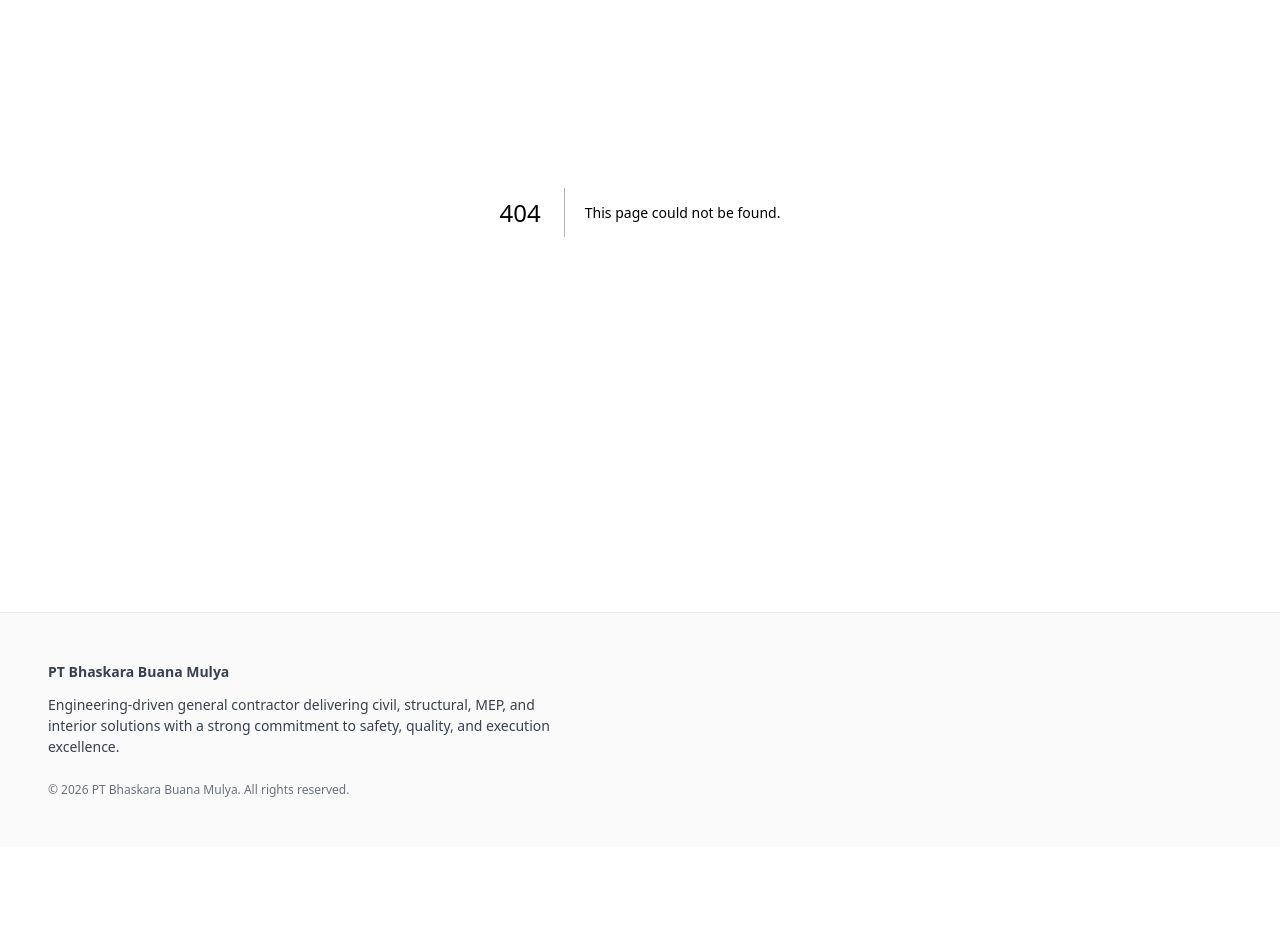
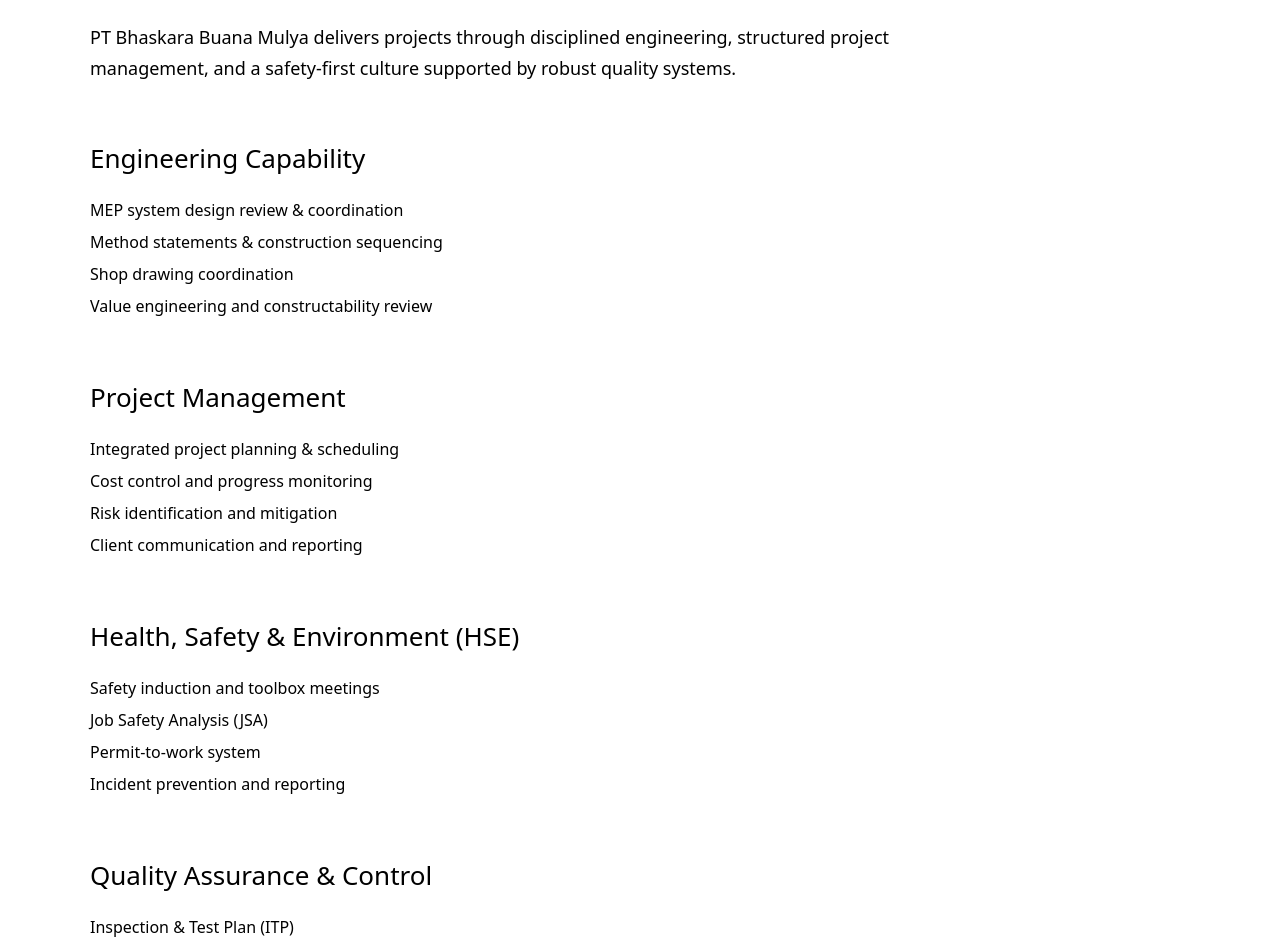
Before and after one commit to herlan-syihabudin/Bhaskara, a Next.js app: page /capabilities in a window 1280 px wide. Before the commit this address had no page. Shown: the part 260-1211 px from the top of the page. Before the commit the page ends 1107 px from the top, so only its background shows below. Built offline with nearby package versions, Linux system fonts and the light colour scheme.

Commit message:
Create page.tsx

```diff
--- /dev/null
+++ b/app/capabilities/page.tsx
@@ -0,0 +1,86 @@
+export default function CapabilitiesPage() {
+  return (
+    <section style={{ padding: "96px 48px" }}>
+      <div style={{ maxWidth: 1100, margin: "0 auto" }}>
+        <p style={{ fontSize: 12, letterSpacing: "0.2em", color: "#6b7280" }}>
+          CAPABILITIES
+        </p>
+
+        <h1 style={{ fontSize: 40, marginTop: 16 }}>
+          Engineering, Safety, and Execution Excellence
+        </h1>
+
+        <p style={{ marginTop: 20, fontSize: 18, lineHeight: 1.7, maxWidth: 800 }}>
+          PT Bhaskara Buana Mulya delivers projects through disciplined engineering,
+          structured project management, and a safety-first culture supported by
+          robust quality systems.
+        </p>
+
+        {/* ENGINEERING */}
+        <Section
+          title="Engineering Capability"
+          items={[
+            "MEP system design review & coordination",
+            "Method statements & construction sequencing",
+            "Shop drawing coordination",
+            "Value engineering and constructability review",
+          ]}
+        />
+
+        {/* PROJECT MANAGEMENT */}
+        <Section
+          title="Project Management"
+          items={[
+            "Integrated project planning & scheduling",
+            "Cost control and progress monitoring",
+            "Risk identification and mitigation",
+            "Client communication and reporting",
+          ]}
+        />
+
+        {/* HSE */}
+        <Section
+          title="Health, Safety & Environment (HSE)"
+          items={[
+            "Safety induction and toolbox meetings",
+            "Job Safety Analysis (JSA)",
+            "Permit-to-work system",
+            "Incident prevention and reporting",
+          ]}
+        />
+
+        {/* QUALITY */}
+        <Section
+          title="Quality Assurance & Control"
+          items={[
+            "Inspection & Test Plan (ITP)",
+            "Material and workmanship inspection",
+            "Documentation and handover dossiers",
+            "Continuous improvement process",
+          ]}
+        />
+      </div>
+    </section>
+  );
+}
+
+/* ===== reusable section ===== */
+function Section({
+  title,
+  items,
+}: {
+  title: string;
+  items: string[];
+}) {
+  return (
+    <div style={{ marginTop: 56 }}>
+      <h2 style={{ fontSize: 26 }}>{title}</h2>
+
+      <ul style={{ marginTop: 16, lineHeight: 2 }}>
+        {items.map((item) => (
+          <li key={item}>{item}</li>
+        ))}
+      </ul>
+    </div>
+  );
+}
```
